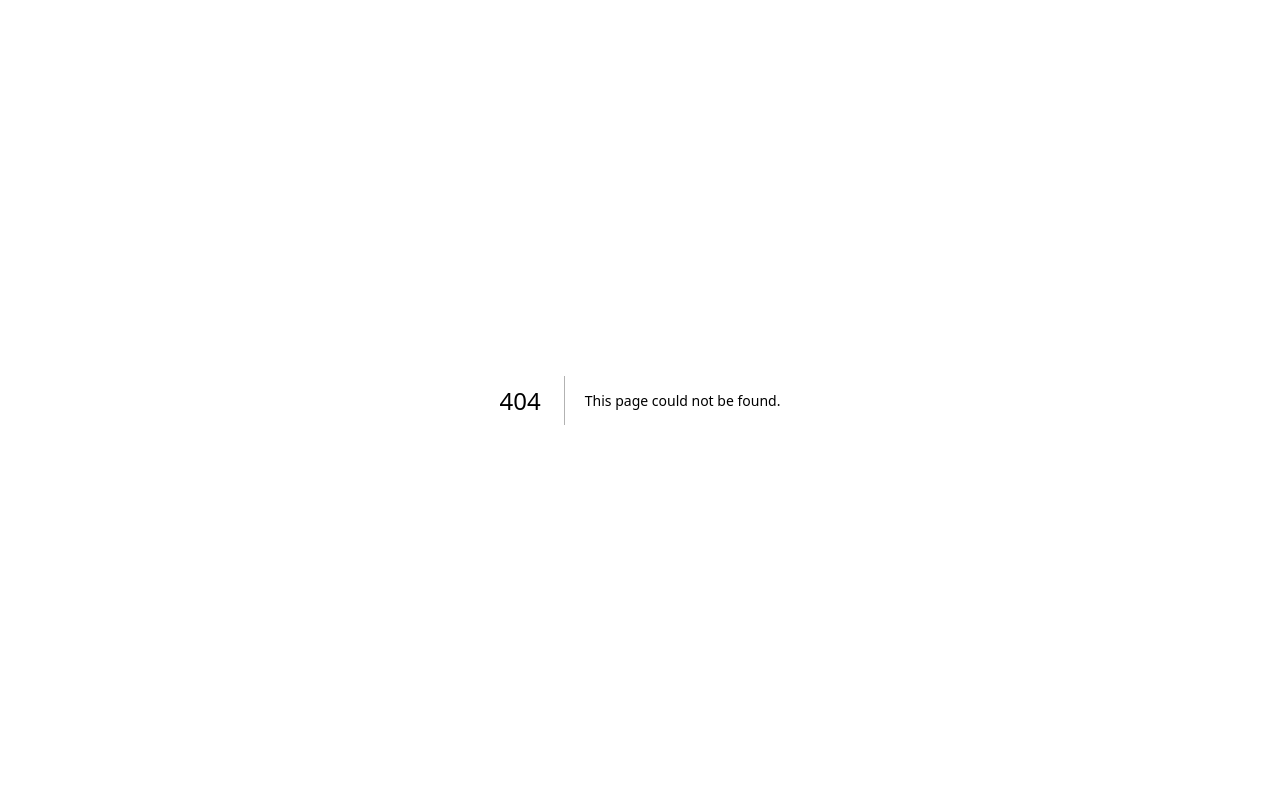
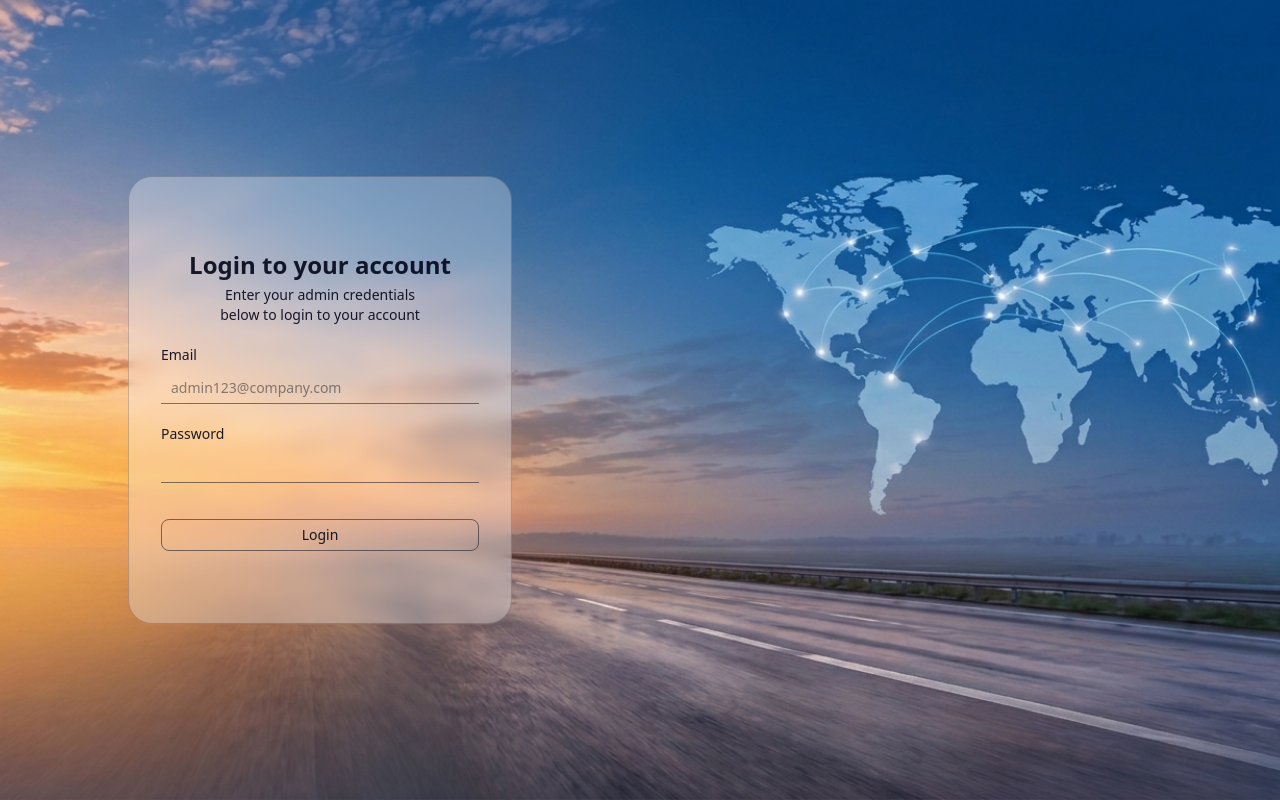
Before and after one commit to RadostinTasev1999/SAP-LABS-Intership-Project-2026, a Next.js app: page /admin in a window 1280 px wide. Before the commit this address had no page. Built offline with nearby package versions, Linux system fonts and the light colour scheme.

Commit message:
created UI for /admin route

```diff
--- /dev/null
+++ b/app/admin/page.tsx
@@ -0,0 +1,22 @@
+import { LoginForm } from "@/components/login-form"
+
+
+export default function Admin(){
+
+    return(
+        // min-h-svh -> 100% of the small viewport height
+        <div className="grid lg:grid-cols-2 min-h-svh bg-[url(/LoginBackgroundImage.jpg)] bg-cover bg-center">
+            {/* Grid item 1 */}
+            <div className="flex flex-col gap-4 p-6 md:p-10 ">
+                <div className="flex flex-1 items-center justify-center">
+                    <div className="w-full max-w-sm text-slate-950/90 backdrop-blur-sm bg-white/30 border border-slate-950/20 rounded-3xl px-8 py-18">
+                        <LoginForm />
+                    </div>
+                </div>
+            </div>
+            {/* Grid item 2 */}
+            <div />
+
+        </div>
+    )
+}
```
